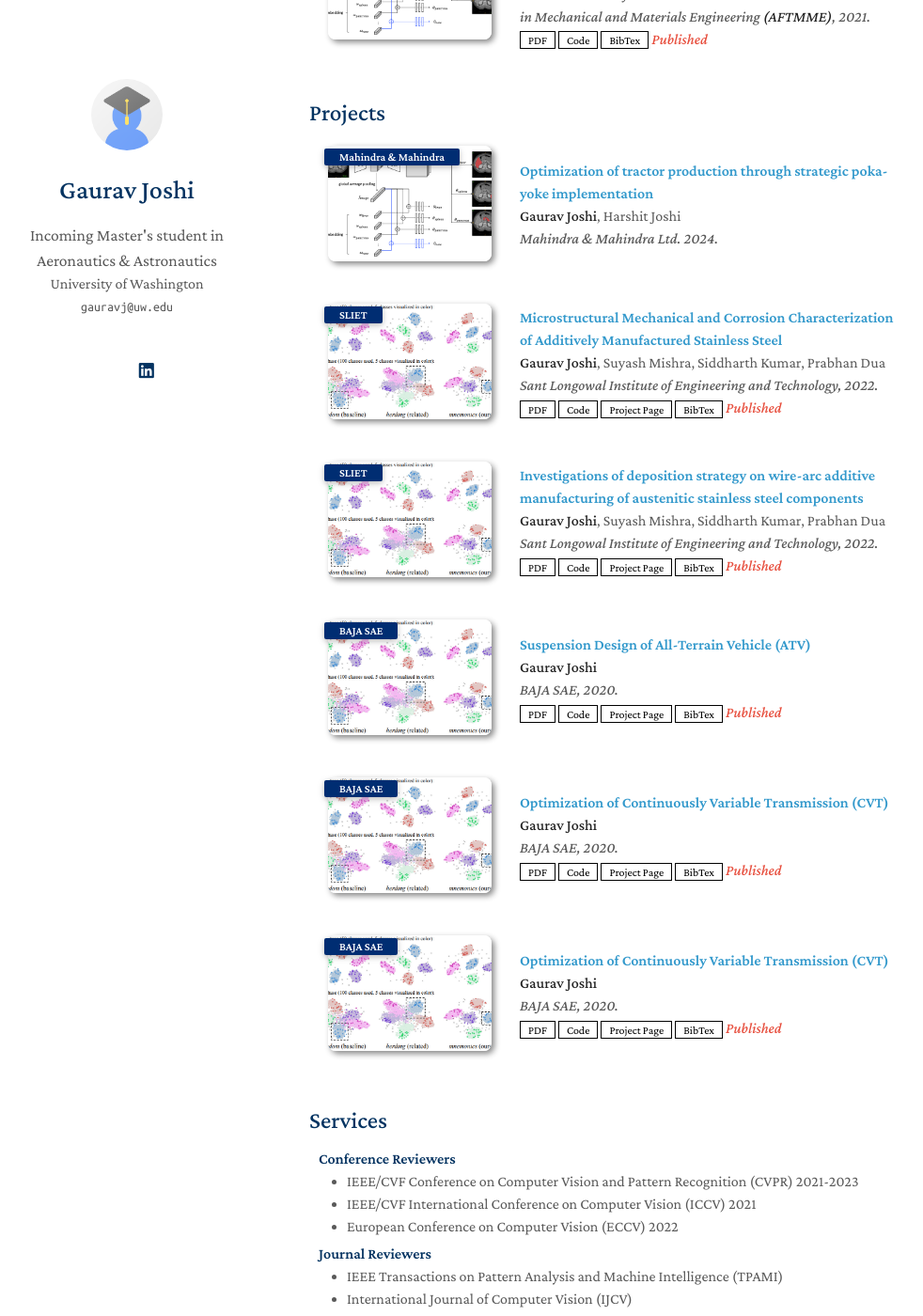
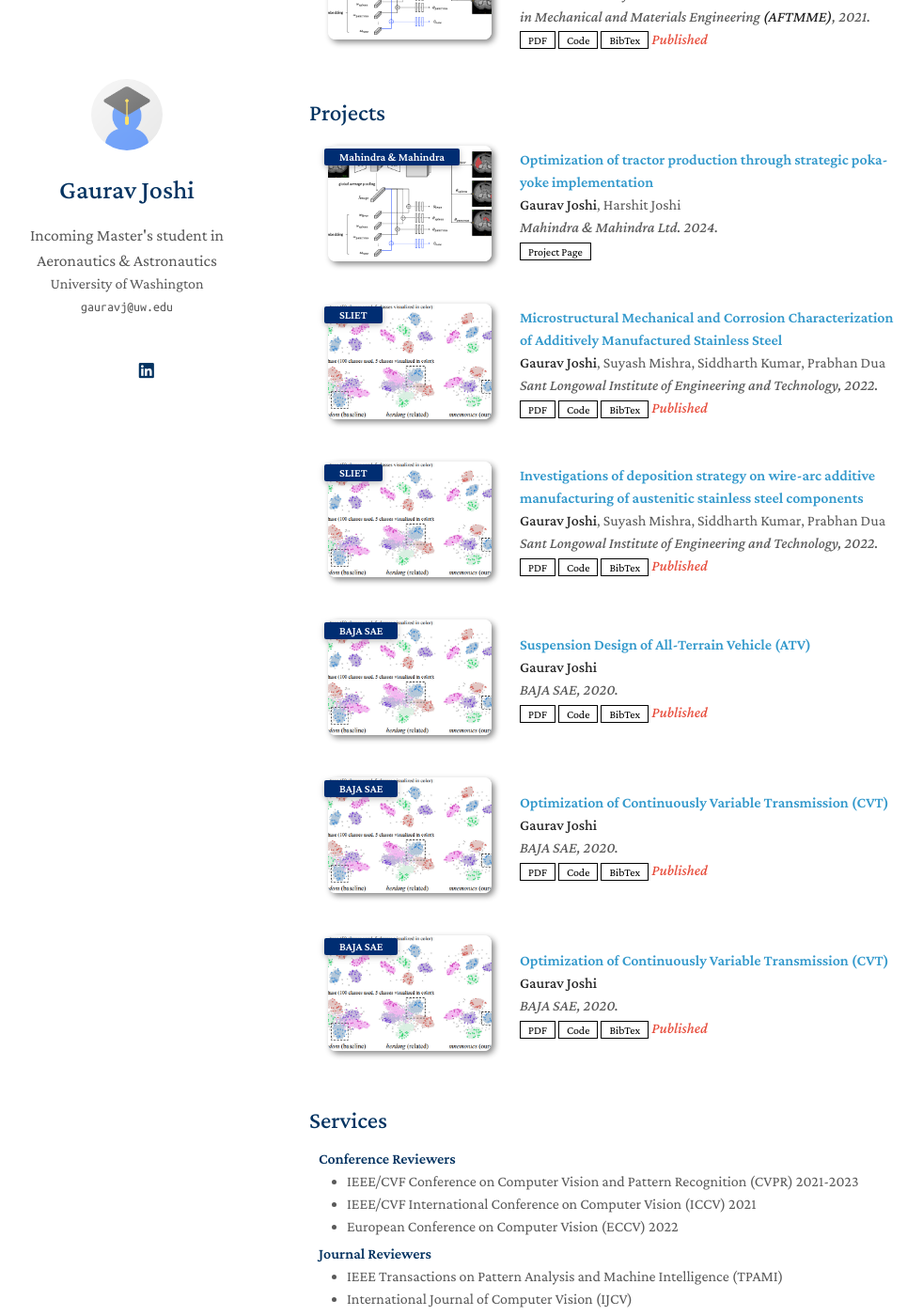
Before and after one commit to mastersinusoidal/mastersinusoidal.github.io, a Jekyll site: the page built from index.md, in a window 1280 px wide and 1400 px high, scrolled down 629 px. Shown: the whole window at 94% size, without its empty margins (141-1123 px from the left). Built offline with Jekyll 4.4.1, drawn with Linux system fonts in a browser that asks for light colours; nearby versions of some CDN libraries; a style sheet for code colours, icons or effects is not loaded; our own code applies the rules of GitHub Pages for plain Markdown files.

Commit message:
Update projects.md

```diff
--- a/_includes/projects.md
+++ b/_includes/projects.md
@@ -27,7 +27,7 @@
       {% if link.code %}
       <a href="{{ link.code }}" class="btn btn-sm z-depth-0" role="button" target="_blank" style="font-size:12px;">Code</a>
       {% endif %}
-      {% if link.page %}
+      {% if link.More %}
       <a href="{{ link.page }}" class="btn btn-sm z-depth-0" role="button" target="_blank" style="font-size:12px;">Project Page</a>
       {% endif %}
       {% if link.bibtex %}
```
